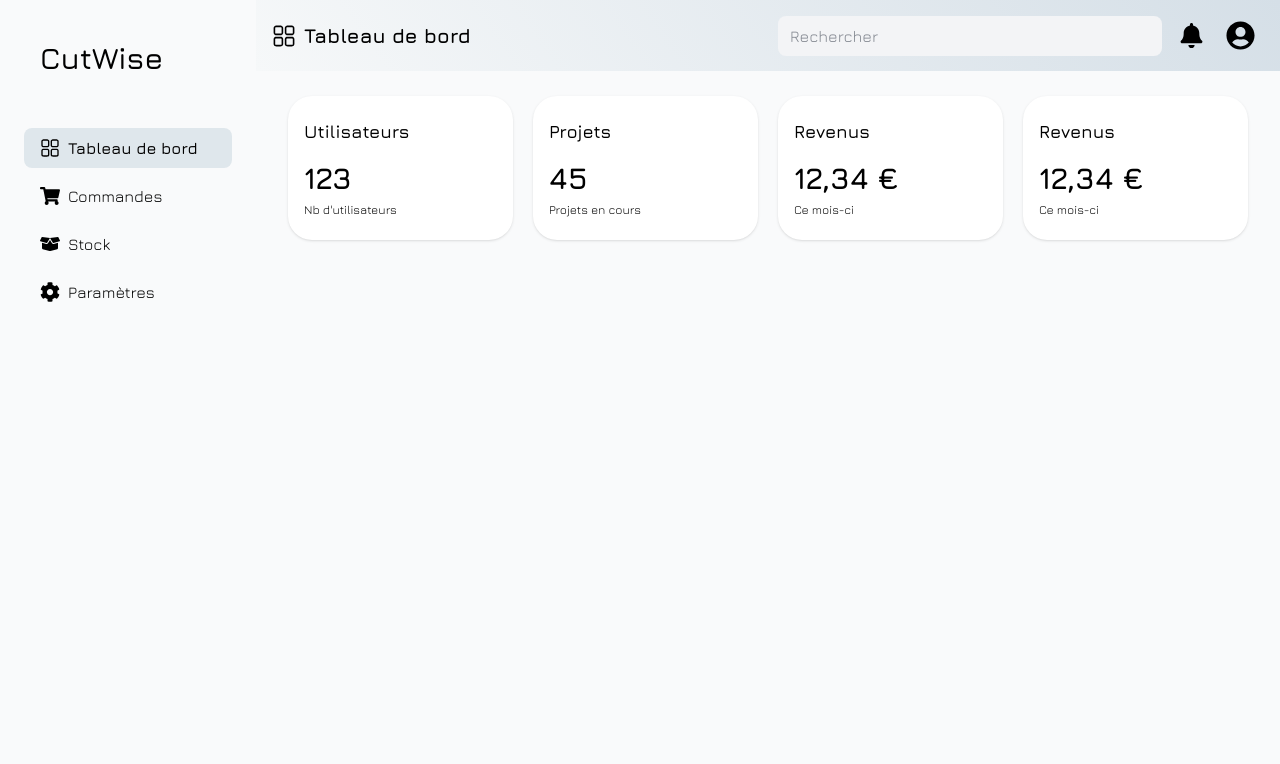
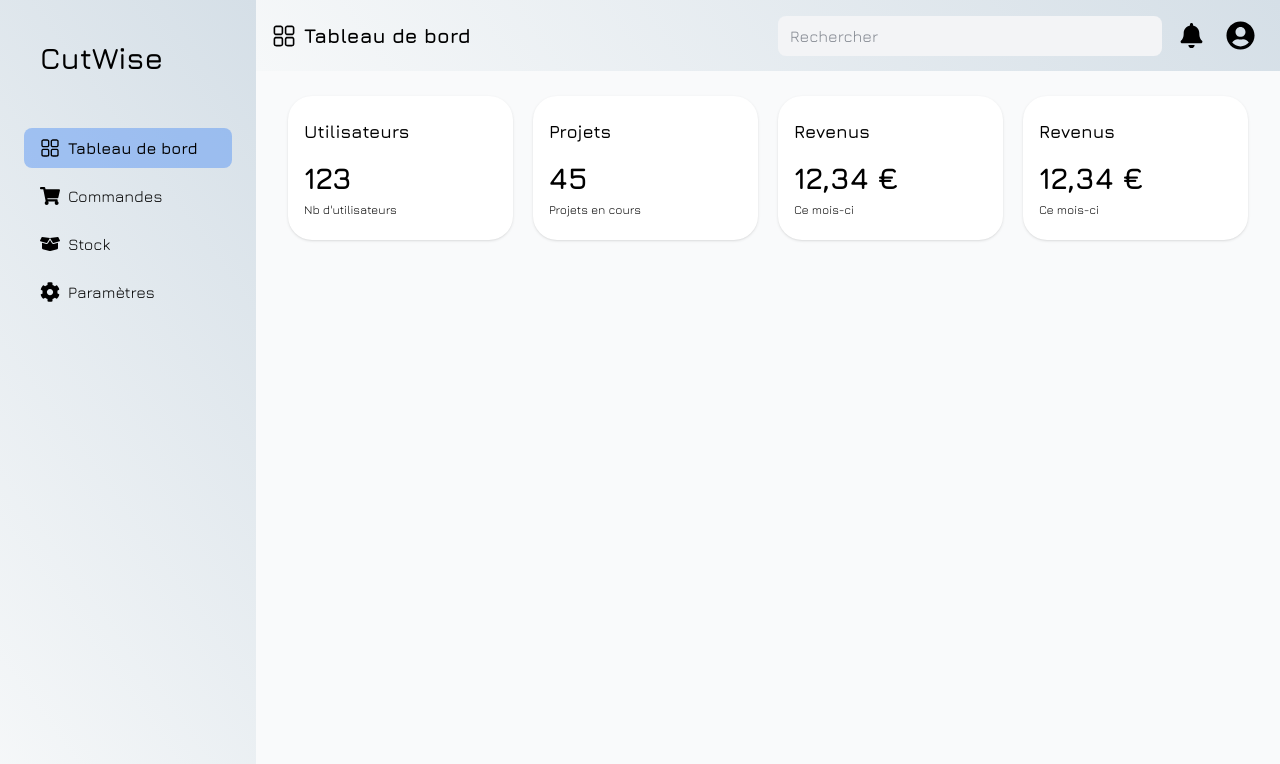
Before and after one commit to cjovignot/cutWise, a React (Vite) app in the folder frontend/: page / in a window 1280 px wide. Shown: the top 764 px of the page. Built offline with nearby package versions, Linux system fonts and the light colour scheme.

Commit message:
[v0.5.1] [FIX] DarkLight mode primary colors Sidebar

```diff
--- a/frontend/src/app/components/layout/SideBar.tsx
+++ b/frontend/src/app/components/layout/SideBar.tsx
@@ -9,6 +9,7 @@ export default function Sidebar({ className = "" }: { className?: string }) {
 
   return (
     <aside
+      id="sidebar"
       className={`${className} w-64 p-6 flex flex-col h-screen overflow-y-auto`}
     >
       <div className="flex p-4 mb-8 text-3xl card-title">CutWise</div>
@@ -21,8 +22,10 @@ export default function Sidebar({ className = "" }: { className?: string }) {
           <Link
             key={page.path}
             to={page.path}
-            className={`my-1 flex items-center gap-2 py-2 px-4 rounded-lg hover:bg-sky-900/10 dark:hover:bg-white/60 transition-colors ${
-              isActive ? "bg-sky-900/10 dark:bg-white/60 font-semibold" : ""
+            className={`my-1 flex items-center gap-2 py-2 px-4 rounded-lg hover:bg-(--theme-primary)/20 dark:hover:bg-(--theme-primary)/20 dark:hover:text-white transition-colors ${
+              isActive
+                ? "bg-(--theme-primary)/40 dark:bg-(--theme-primary)/40 dark:text-white font-semibold"
+                : ""
             }`}
           >
             {Icon && <Icon size={20} />}
--- a/frontend/src/index.css
+++ b/frontend/src/index.css
@@ -57,6 +57,17 @@ header {
   color: white;
   background: linear-gradient(54deg, rgb(36, 36, 36) 0%, rgb(60, 60, 60) 100%);
 }
+#sidebar {
+  background: linear-gradient(
+    54deg,
+    rgba(246, 248, 249, 1) 0%,
+    rgb(213, 223, 231) 100%
+  );
+}
+.dark #sidebar {
+  color: white;
+  background: linear-gradient(54deg, rgb(60, 60, 60) 0%, rgb(36, 36, 36) 100%);
+}
 
 body {
   margin: 0;
```
